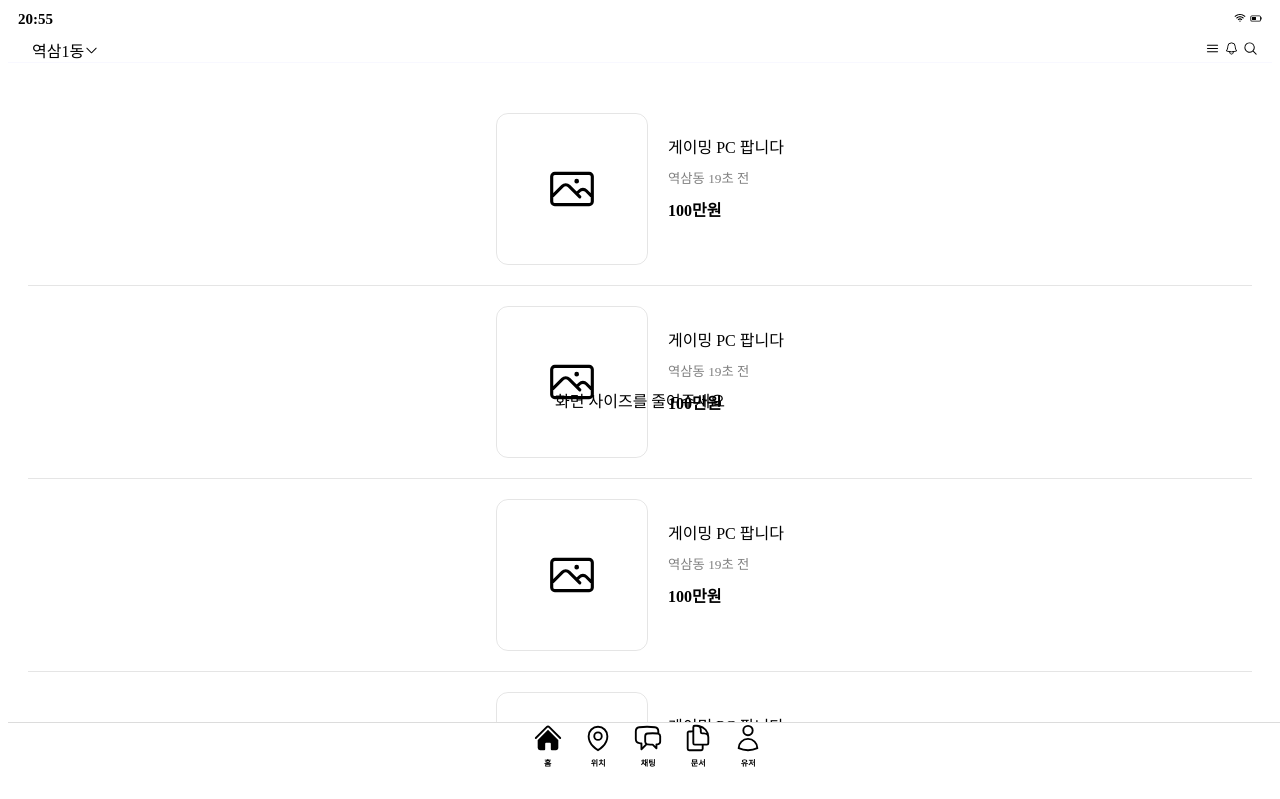
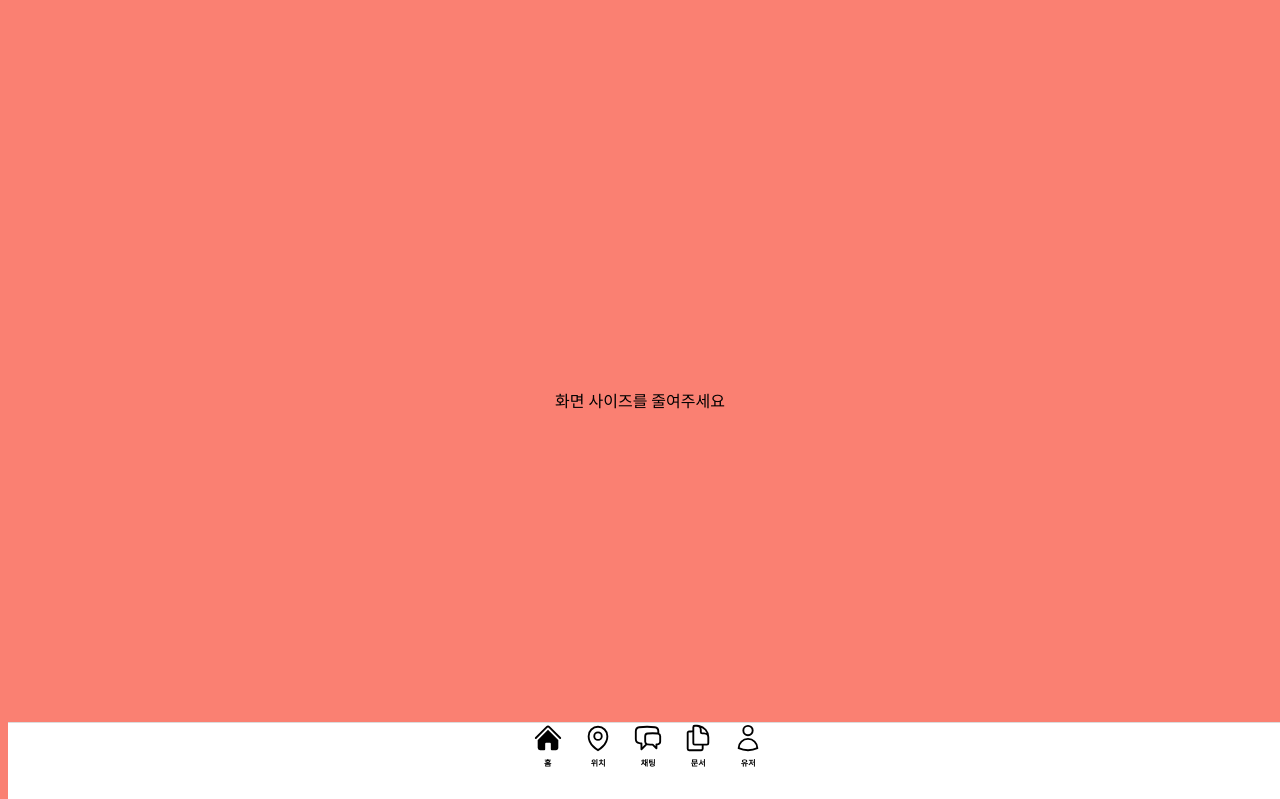
Before and after one commit to jamiechuung/market-clone, a plain HTML site: page index.html in a window 1280 px wide. Shown: the top 799 px of the page. Drawn offline with Linux system fonts and the light colour scheme.

Commit message:
미디어 쿼리 관련 수정
-크롬 브라우저 너비가 380px보다 작아지지 않기 때문에 생긴 문제 해결

```diff
--- a/css/style.css
+++ b/css/style.css
@@ -3,7 +3,7 @@
 @import "main.css";
 
 .media-info-msg {
-  position: absolute;
+  position: fixed;
   top: 0px;
   left: 0px;
   width: 100vw;
@@ -11,11 +11,11 @@
   display: flex;
   justify-content: center;
   align-items: center;
-  opacity: 1;
+  background-color: salmon;
 }
 
-@media screen and (max-width: 380px) {
+@media screen and (max-width: 500px) {
   .media-info-msg {
-    opacity: 0;
+    display: none;
   }
 }
```
